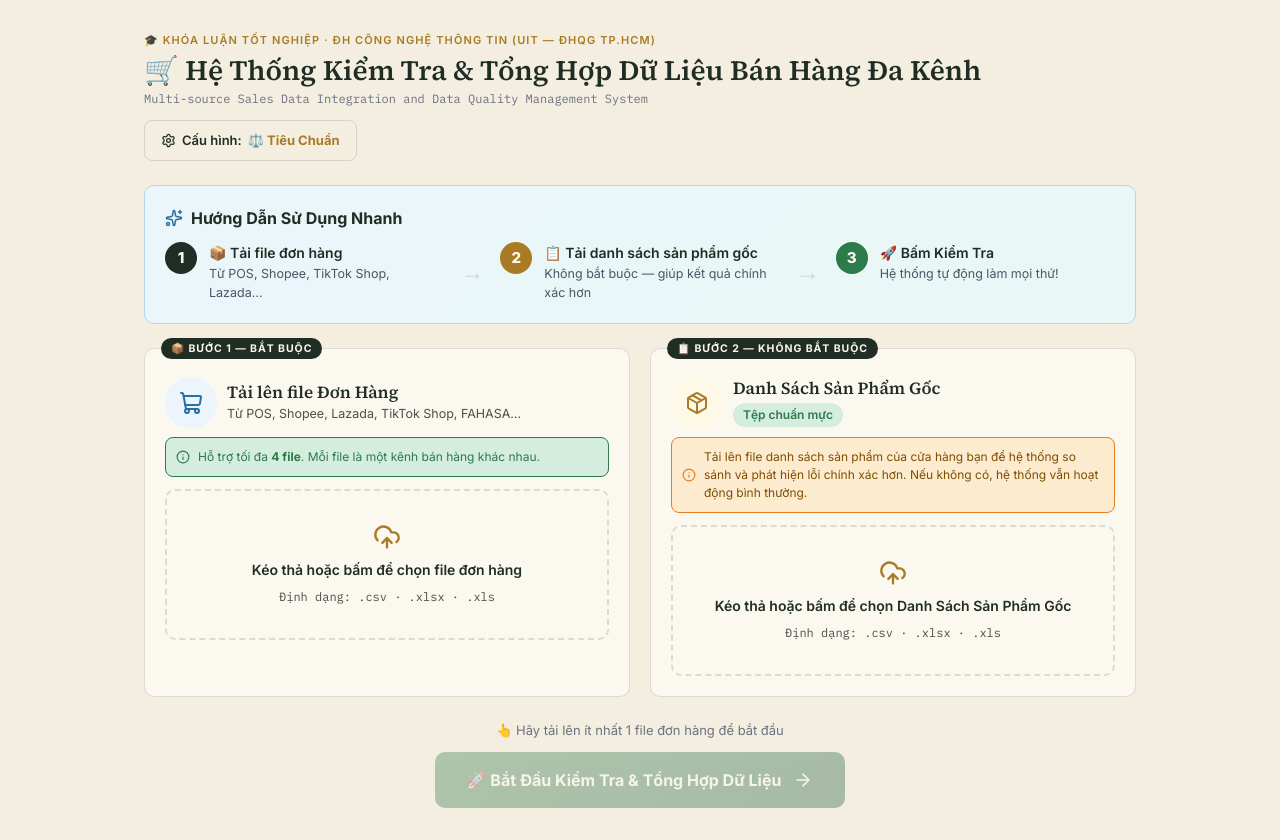
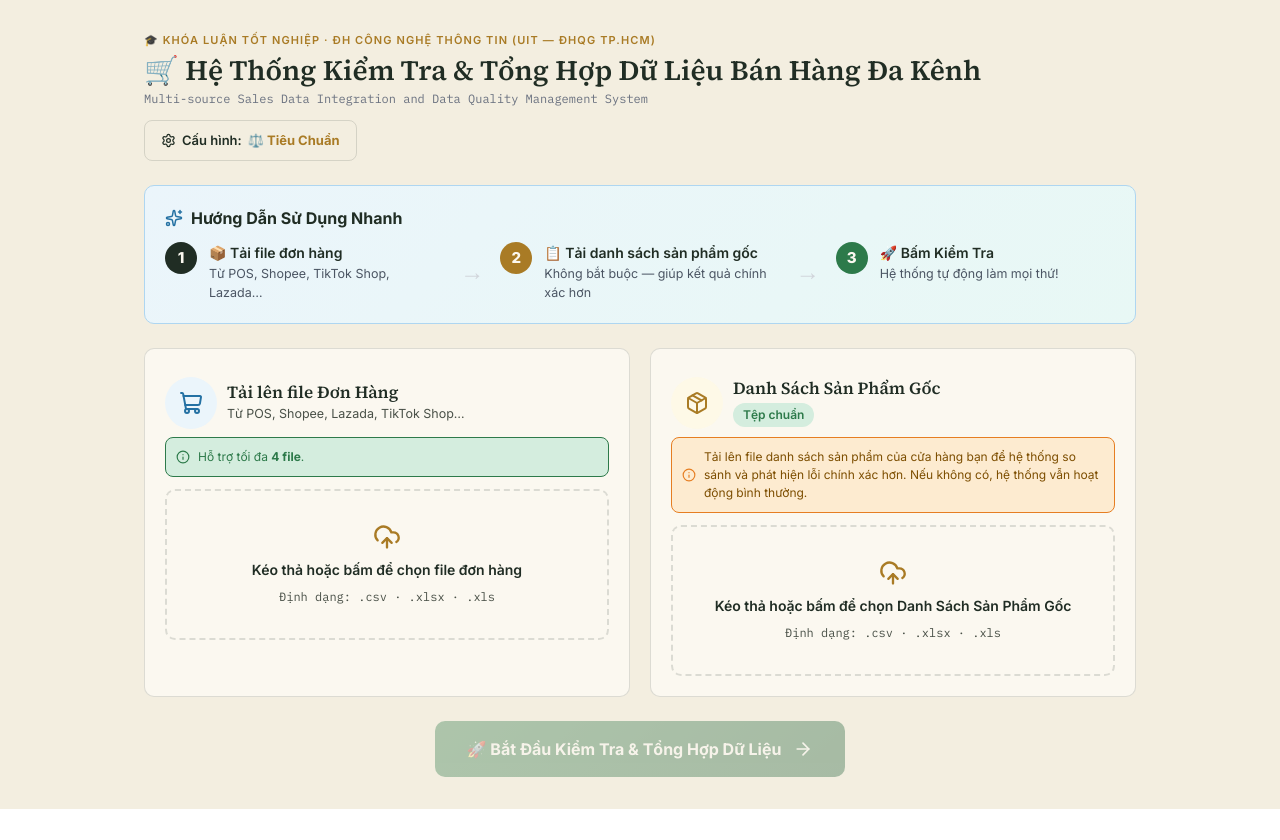
Before and after one commit to PhamAnhQuoc-HTTT/data-integration-app, a React (Vite) app: page / in a window 1280 px wide. After the commit the page ends 809 px from the top, so only its background shows below. Built offline with nearby package versions, Linux system fonts and the light colour scheme.

Commit message:
giao diện v1

```diff
--- a/src/App.jsx
+++ b/src/App.jsx
@@ -151,7 +151,7 @@ const PRESETS = {
     badgeBg: "var(--moss-soft)",
     shortDesc: "Cân bằng giữa độ chính xác và tính tự động cho bán lẻ hàng ngày.",
     detail: "Tự động chuẩn hóa các biến thể tên thông thường (bỏ dấu, viết tắt). Chỉ yêu cầu người dùng xác nhận khi độ tương đồng nằm trong khoảng nghi ngờ (70% - 90%) và cảnh báo khi giá bán chênh lệch > 30% so với giá chuẩn.",
-    suitableFor: "Doanh nghiệp bán lẻ đa kênh thông thường (POS + Shopee / TikTok Shop / FAHASA).",
+    suitableFor: "Doanh nghiệp bán lẻ đa kênh thông thường.",
     config: {
       fuzzyConfirmThreshold: 70,
       fuzzyHighThreshold: 90,
@@ -214,20 +214,19 @@ function OrdersDropzone({ files, onAddFile, onRemoveFile, onUpdateChannelLabel,
 
   return (
     <div className="bsi-card relative p-5 pt-7 bsi-card-hover">
-      <span className="bsi-tab-label">📦 Bước 1 — Bắt buộc</span>
       <div className="flex items-center gap-2.5 mb-2">
         <div className="icon-circle" style={{ background: "#EBF5FB" }}>
           <ShoppingCart size={24} style={{ color: "#2471A3" }} />
         </div>
         <div>
           <h3 className="bsi-serif font-semibold text-[17px] leading-tight">Tải lên file Đơn Hàng</h3>
-          <p className="text-[12.5px] mt-0.5" style={{ color: "var(--ink-soft)" }}>Từ POS, Shopee, Lazada, TikTok Shop, FAHASA…</p>
+          <p className="text-[12.5px] mt-0.5" style={{ color: "var(--ink-soft)" }}>Từ POS, Shopee, Lazada, TikTok Shop…</p>
         </div>
       </div>
       <div className="flex items-center gap-2 p-2.5 rounded-lg mb-3" style={{ background: "var(--moss-soft)", border: "1px solid var(--moss)" }}>
         <Info size={14} style={{ color: "var(--moss)", flexShrink: 0 }} />
         <p className="text-[12px]" style={{ color: "var(--moss)" }}>
-          Hỗ trợ tối đa <strong>{maxFiles} file</strong>. Mỗi file là một kênh bán hàng khác nhau.
+          Hỗ trợ tối đa <strong>{maxFiles} file</strong>.
         </p>
       </div>
       {!full && (
@@ -301,14 +300,13 @@ function UploadCard({ tag, icon: Icon, title, hint, fileState, onFile, dragKey,
 
   return (
     <div className="bsi-card relative p-5 pt-7 bsi-card-hover">
-      <span className="bsi-tab-label">📋 Bước 2 — Không bắt buộc</span>
       <div className="flex items-center gap-2.5 mb-2">
         <div className="icon-circle" style={{ background: "#FEF9E7" }}>
           <Package size={24} style={{ color: "var(--brass)" }} />
         </div>
         <div>
           <h3 className="bsi-serif font-semibold text-[17px] leading-tight">{title}</h3>
-          <span className="bsi-badge mt-1" style={{ background: "var(--moss-soft)", color: "var(--moss)" }}>Tệp chuẩn mực</span>
+          <span className="bsi-badge mt-1" style={{ background: "var(--moss-soft)", color: "var(--moss)" }}>Tệp chuẩn</span>
         </div>
       </div>
       <div className="flex items-center gap-2 p-2.5 rounded-lg mb-3" style={{ background: "var(--amber-warn-soft)", border: "1px solid var(--amber-warn)" }}>
@@ -496,7 +494,6 @@ export default function DataIntegrationTool() {
     if (n.includes("lazada")) return "Lazada";
     if (n.includes("tiktok") || n.includes("tik tok")) return "TikTok Shop";
     if (n.includes("pos") || n.includes("cua hang") || n.includes("tai quay")) return "POS";
-    if (n.includes("fahasa")) return "FAHASA";
     if (n.includes("tiki")) return "Tiki";
     if (n.includes("sendo")) return "Sendo";
     return "";
@@ -692,9 +689,8 @@ export default function DataIntegrationTool() {
                         onClick={() => handleSelectPreset(key)}
                         onMouseEnter={() => setHoveredPresetId(key)}
                         onMouseLeave={() => setHoveredPresetId(null)}
-                        className={`p-3.5 rounded-xl border-2 cursor-pointer transition-all relative flex flex-col justify-between ${
-                          isSelected ? "border-green-600 bg-green-50 shadow-md" : "border-gray-200 hover:border-amber-400 bg-white"
-                        }`}
+                        className={`p-3.5 rounded-xl border-2 cursor-pointer transition-all relative flex flex-col justify-between ${isSelected ? "border-green-600 bg-green-50 shadow-md" : "border-gray-200 hover:border-amber-400 bg-white"
+                          }`}
                       >
                         <div>
                           <div className="flex items-center justify-between mb-2">
@@ -843,9 +839,6 @@ export default function DataIntegrationTool() {
             </div>
 
             <div className="flex flex-col items-center gap-3">
-              {!readyToProcess && (
-                <p className="text-[13px] text-gray-500">👆 Hãy tải lên ít nhất 1 file đơn hàng để bắt đầu</p>
-              )}
               <button onClick={processAll} disabled={!readyToProcess} className="bsi-btn-cta flex items-center gap-3 px-8 py-4 text-[17px]">
                 🚀 Bắt Đầu Kiểm Tra & Tổng Hợp Dữ Liệu
                 <ArrowRight size={20} />
@@ -875,7 +868,7 @@ export default function DataIntegrationTool() {
                 }}>
                   {i < procIdx ? <CheckCircle2 size={20} style={{ color: "var(--moss)", flexShrink: 0 }} />
                     : i === procIdx ? <Loader2 size={20} className="bsi-spin" style={{ color: "var(--amber-warn)", flexShrink: 0 }} />
-                    : <div className="w-5 h-5 rounded-full border-2 flex-shrink-0" style={{ borderColor: "var(--line)" }} />}
+                      : <div className="w-5 h-5 rounded-full border-2 flex-shrink-0" style={{ borderColor: "var(--line)" }} />}
                   <span className="text-[14px] font-medium" style={{ color: i <= procIdx ? "var(--ink)" : "var(--ink-soft)" }}>{s}</span>
                 </div>
               ))}
@@ -1223,7 +1216,7 @@ export default function DataIntegrationTool() {
 
                   <div className="grid grid-cols-1 md:grid-cols-3 gap-4 mb-4 mt-3">
                     <div className="p-4 rounded-xl border-2 bg-white text-center" style={{ borderColor: "#D5D8DC" }}>
-                      <p className="text-[12px] uppercase font-bold text-gray-500 mb-2">😐 Cách thông thường<br/>(Chỉ khớp khi đúng mã)</p>
+                      <p className="text-[12px] uppercase font-bold text-gray-500 mb-2">😐 Cách thông thường<br />(Chỉ khớp khi đúng mã)</p>
                       <p className="bsi-serif text-[2.2rem] font-black text-gray-600">
                         {result.resolutionStats ? `${result.resolutionStats.exactMatchRate}%` : "—"}
                       </p>
@@ -1233,7 +1226,7 @@ export default function DataIntegrationTool() {
                     </div>
 
                     <div className="p-4 rounded-xl border-2 text-center" style={{ borderColor: "var(--moss)", background: "var(--moss-soft)" }}>
-                      <p className="text-[12px] uppercase font-bold mb-2" style={{ color: "var(--moss)" }}>🚀 Hệ thống này<br/>(Ghép thông minh 3 bước)</p>
+                      <p className="text-[12px] uppercase font-bold mb-2" style={{ color: "var(--moss)" }}>🚀 Hệ thống này<br />(Ghép thông minh 3 bước)</p>
                       <p className="bsi-serif text-[2.2rem] font-black" style={{ color: "var(--moss)" }}>
                         {result.resolutionStats ? `${result.resolutionStats.multiTierTotalLinkedRate}%` : `${matchRate}%`}
                       </p>
```
